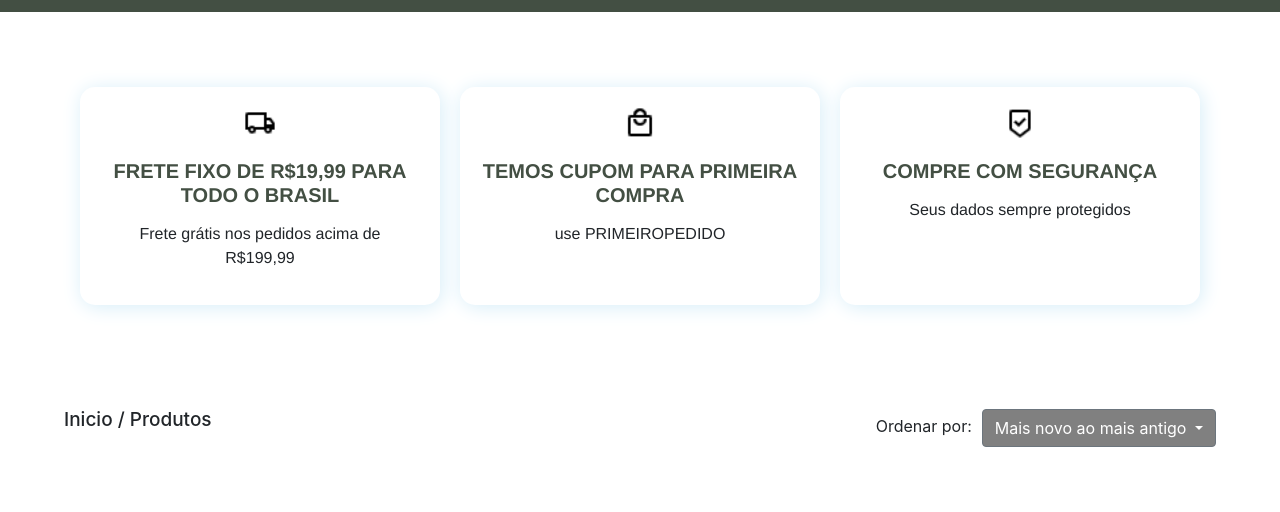
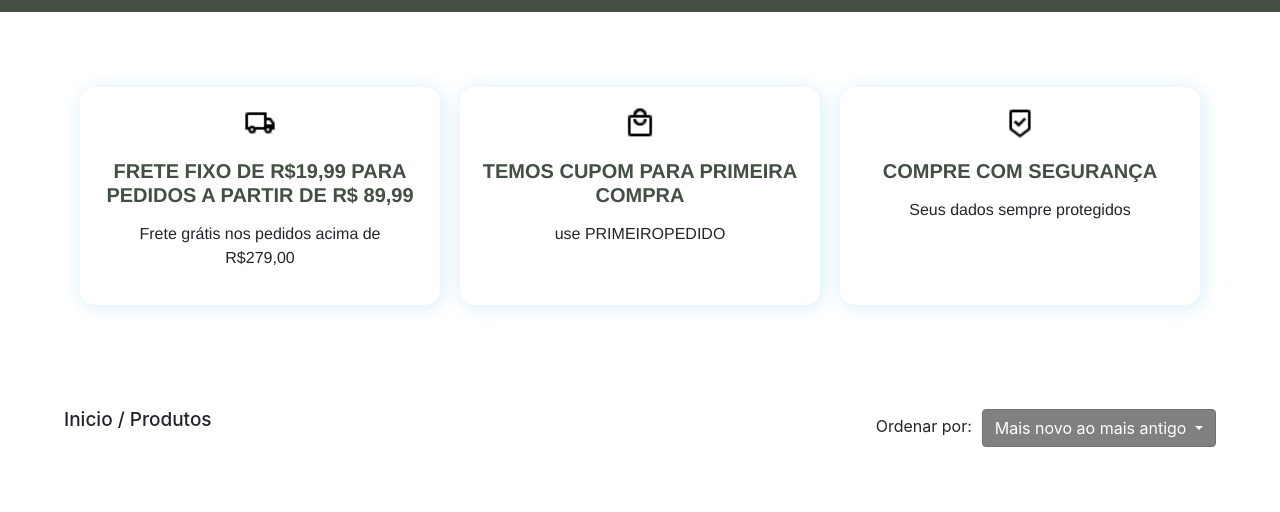
Before and after one commit to MateusBarbosa1/Ecommerce, a website: page views/produtos.html in a window 1280 px wide. Shown: the part 153-665 px from the top of the page. Drawn offline with nearby package versions, Linux system fonts and the light colour scheme; files that its build step writes are made by us from their sources; files whose address does not match are found by name.

Commit message:
UPDATE VALUE FRETE

```diff
--- a/views/produtos.html
+++ b/views/produtos.html
@@ -82,7 +82,8 @@
             <a class="dropdown-item" href="#">Relógios</a>
             <a class="dropdown-item" href="#">Chocker</a>
             <a class="dropdown-item" href="#">Pulseiras e berloques</a>
-            <a class="dropdown-item" href="#">Porta joias </a>
+            <a class="dropdown-item" href="#">Porta joias</a>
+            <a class="dropdown-item" href="#">Linhas Masculinas</a>
           </div>
         </div>
       </div>
@@ -97,8 +98,8 @@
             src="images/truck.png"
             alt="imagem do card 1 html e css"
           />
-          <h3>FRETE FIXO DE R$19,99 PARA TODO O BRASIL</h3>
-          <p>Frete grátis nos pedidos acima de R$199,99</p>
+          <h3>FRETE FIXO DE R$19,99 PARA PEDIDOS A PARTIR DE R$ 89,99</h3>
+          <p>Frete grátis nos pedidos acima de R$279,00</p>
         </div>
 
         <!-- Card 2 -->
```
Also changed, not shown: views/index.html (+3 -2 lines).
